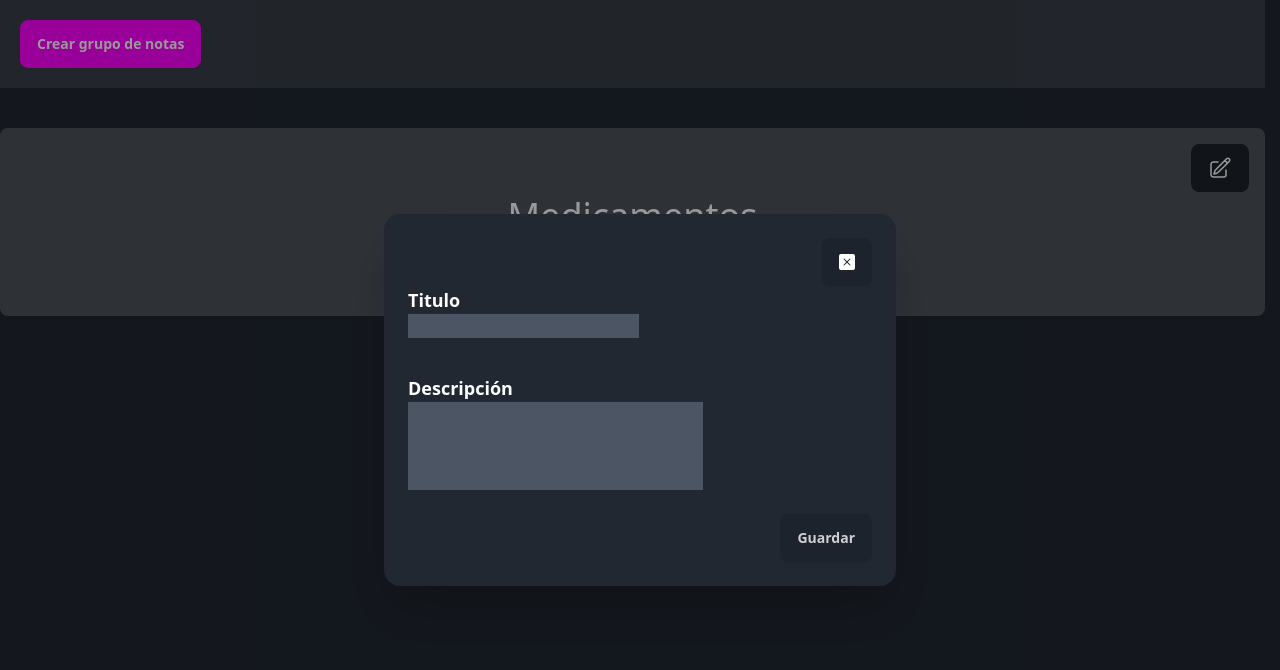
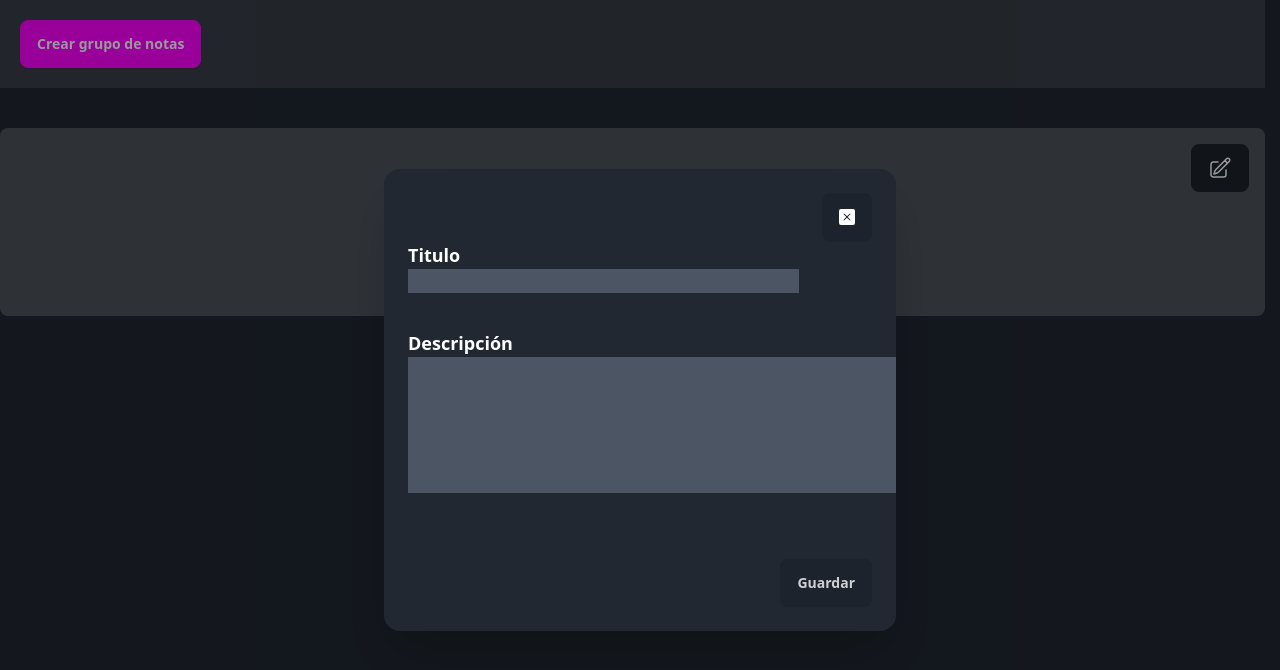
Before and after one commit to JoaquinMeneses/Grupo8_ArgentinaPrograma, a React (Vite) app: page / in a window 1280 px wide. Both pictures are taken after a click on the button "Crear grupo de notas". Shown: the top 670 px of the page. Built offline with nearby package versions, Linux system fonts and the light colour scheme.

Commit message:
Correciones pequeñas
error de ortografia className.
agregue labels.
cambie input del titulo por textarea

```diff
--- a/src/components/CreateGroupNotes.jsx
+++ b/src/components/CreateGroupNotes.jsx
@@ -1,16 +1,16 @@
-import React, { useState} from "react";
+import React, { useState } from "react";
 
 const CreateGroupNotes = ({ showButton }) => {
   const [inputTitle, setInputTitle] = useState("");
 
   const handleTitle = (event) => {
     setInputTitle(event.target.value);
-  }
+  };
 
   const handleSave = () => {
-    showButton( inputTitle );
+    showButton(inputTitle);
     document.getElementById("my_modal_1").close();
-  }
+  };
 
   return (
     <>
@@ -36,14 +36,31 @@ const CreateGroupNotes = ({ showButton }) => {
               </svg>
             </button>
           </form>
-          <div className="new-gorup">
-            <h3 className="font-bold text-lg">Titulo</h3>
-            <input type="text" className="mb-9 bg-gray-600" onChange={handleTitle} value={inputTitle} />
-            <h3 className="font-bold text-lg">Descripción</h3>
-            <input type="text" className="p-8 bg-gray-600" />
+          <div className="new-group">
+            <label htmlFor="createGroupTitle" className="block max-w-fit">
+              <h3 className="font-bold text-lg">Titulo</h3>
+            </label>
+            <input
+              id="createGroupTitle"
+              type="text"
+              className="mb-9 bg-gray-600 w-[391px]"
+              onChange={handleTitle}
+              value={inputTitle}
+            />
+            <label htmlFor="createGroupDescription" className="block max-w-fit">
+              <h3 className="font-bold text-lg">Descripción</h3>
+            </label>
+            <textarea
+              id="createGroupDescription"
+              rows={5}
+              cols={50}
+              className="p-2 mb-9 bg-gray-600 resize-none"
+            ></textarea>
           </div>
           <div className="modal-action">
-            <button className="btn" onClick={handleSave} >Guardar</button>
+            <button className="btn" onClick={handleSave}>
+              Guardar
+            </button>
           </div>
         </div>
       </dialog>
```
